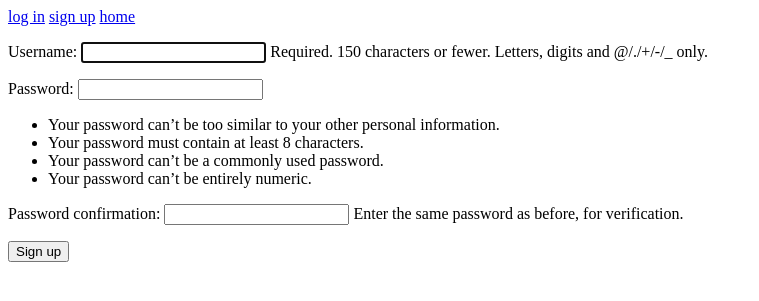
After one commit to dom-o/soon, a Django app: page /todo/signup/ in a window 1280 px wide. The commit adds this page. Shown: the top 301 px of the page, without its empty margins (0-759 px from the left). Run offline with Django 3.2, Linux system fonts and the light colour scheme.

Commit message:
Add basic signup view.

```diff
--- a/todo/templates/logged_out_generic.html
+++ b/todo/templates/logged_out_generic.html
@@ -2,5 +2,6 @@
 
 {% block header%}
     <a href="{% url 'login' %}">log in</a>
+    <a href="{% url 'todo:signup' %}">sign up</a>
     <a href="{% url 'todo:home' %}">home</a>
 {% endblock %}
--- /dev/null
+++ b/todo/templates/registration/signup.html
@@ -0,0 +1,10 @@
+{% extends "logged_out_generic.html" %}
+
+{% block content %}
+
+<form action="" method="post"> {% csrf_token %}
+    {{ form.as_p }}
+    <input type="submit" value="Sign up" />
+</form>
+
+{% endblock %}
--- a/todo/urls.py
+++ b/todo/urls.py
@@ -10,4 +10,5 @@ urlpatterns = [
     path('edit/<int:pk>/', views.TaskEditView.as_view(), name='edit'),
     path('delete/<int:pk>/', views.TaskDeleteView.as_view(), name='delete'),
     path('complete/<int:pk>/', views.completeTask, name='complete'),
+    path('signup/', views.CreateUserView.as_view(), name='signup'),
 ]
--- a/todo/views.py
+++ b/todo/views.py
@@ -3,6 +3,8 @@ from django.urls import reverse_lazy
 from django.views import generic
 from django.contrib.messages.views import SuccessMessageMixin
 from django.contrib.auth.mixins import LoginRequiredMixin
+from django.contrib.auth.forms import UserCreationForm
+from django.contrib.auth import login, authenticate
 from django.db.models import F, DateTimeField, ExpressionWrapper
 from django.utils import timezone
 from django.views import View
@@ -11,6 +13,22 @@ import datetime
 
 from .models import Task
 # Create your views here.
+
+class CreateUserView(View):
+    def get(self, request):
+        return render(request, 'registration/signup.html', {'form': UserCreationForm()})
+
+    def post(self, request):
+        form = UserCreationForm(request.POST)
+        if(form.is_valid):
+            form.save()
+            username = form.cleaned_data.get('username')
+            raw_password = form.cleaned_data.get('password1')
+            user = authenticate(username=username, password=raw_password)
+            login(request, user)
+            return redirect('todo:home')
+        else:
+            return render(request, 'registration/signup.html', {'form': form})
 
 def getHome(request):
     if request.user.is_authenticated:
```
